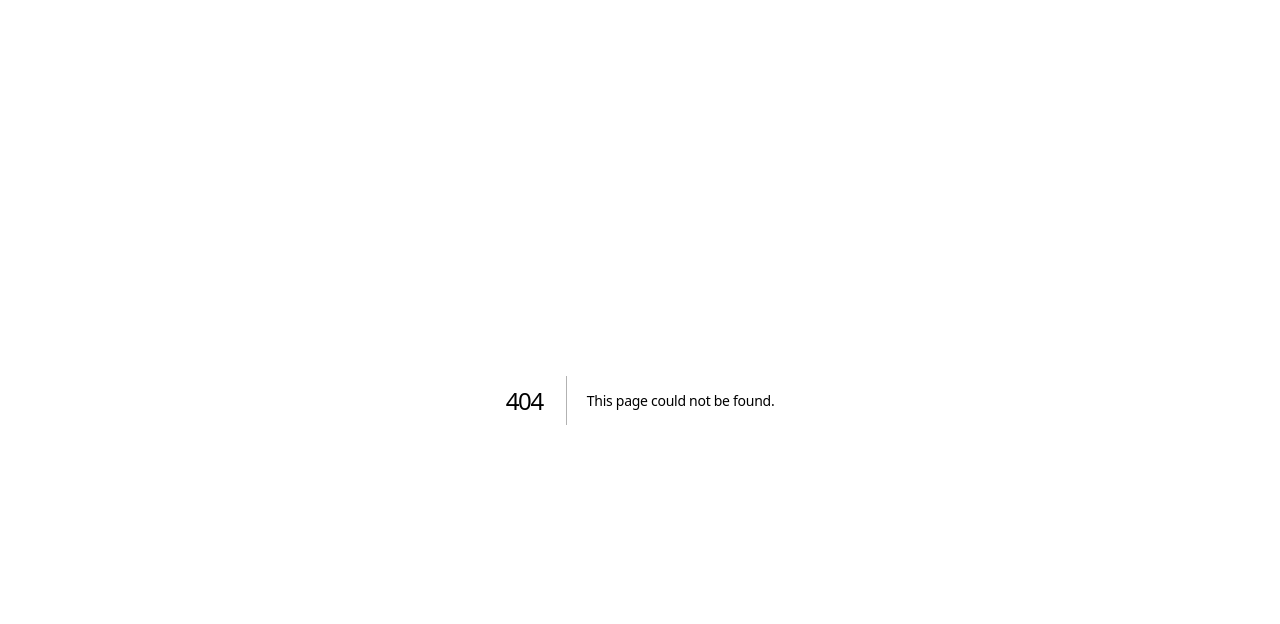
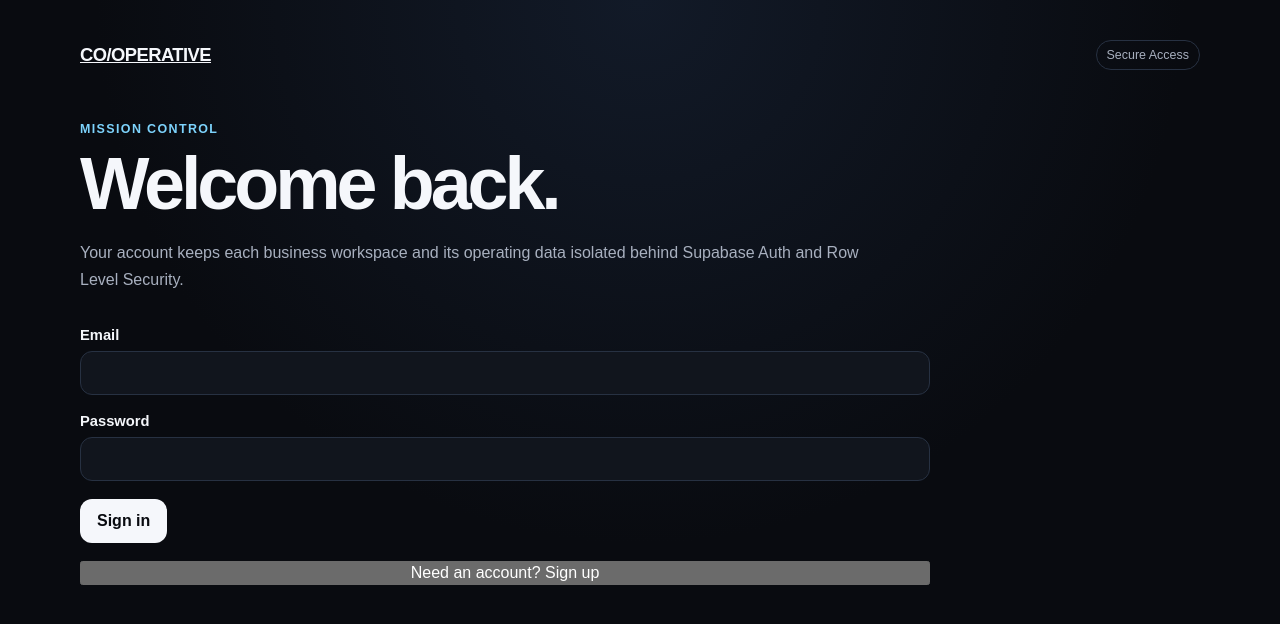
Before and after one commit to zanibethel/CoOperative, a Next.js app: page /login in a window 1280 px wide. Before the commit this address had no page. Shown: the top 624 px of the page. Built offline with nearby package versions, Linux system fonts and the light colour scheme.

Commit message:
Add CoOperative login and signup

```diff
--- /dev/null
+++ b/app/login/page.tsx
@@ -0,0 +1,92 @@
+"use client";
+
+import Link from "next/link";
+import { FormEvent, useState } from "react";
+import { useRouter } from "next/navigation";
+import { createClient } from "@/lib/supabase/client";
+
+export default function LoginPage() {
+  const router = useRouter();
+  const [mode, setMode] = useState<"login" | "signup">("login");
+  const [email, setEmail] = useState("");
+  const [password, setPassword] = useState("");
+  const [message, setMessage] = useState("");
+  const [loading, setLoading] = useState(false);
+
+  async function submit(event: FormEvent) {
+    event.preventDefault();
+    setLoading(true);
+    setMessage("");
+
+    const supabase = createClient();
+
+    if (mode === "login") {
+      const { error } = await supabase.auth.signInWithPassword({ email, password });
+      if (error) {
+        setMessage(error.message);
+        setLoading(false);
+        return;
+      }
+
+      router.push("/onboarding");
+      router.refresh();
+      return;
+    }
+
+    const { data, error } = await supabase.auth.signUp({
+      email,
+      password,
+      options: {
+        emailRedirectTo: `${window.location.origin}/auth/callback?next=/onboarding`,
+      },
+    });
+
+    if (error) {
+      setMessage(error.message);
+      setLoading(false);
+      return;
+    }
+
+    if (data.session) {
+      router.push("/onboarding");
+      router.refresh();
+      return;
+    }
+
+    setMessage("Account created. Check your email to confirm your account, then return here to sign in.");
+    setLoading(false);
+  }
+
+  return (
+    <main className="shell">
+      <nav className="nav">
+        <Link href="/" className="brand">CO/OPERATIVE</Link>
+        <div className="badge">Secure Access</div>
+      </nav>
+
+      <section className="hero compact-hero">
+        <div className="eyebrow">Mission Control</div>
+        <h1>{mode === "login" ? "Welcome back." : "Create your operator account."}</h1>
+        <p>Your account keeps each business workspace and its operating data isolated behind Supabase Auth and Row Level Security.</p>
+      </section>
+
+      <form className="form" onSubmit={submit}>
+        <div className="field">
+          <label>Email</label>
+          <input type="email" required autoComplete="email" value={email} onChange={(event) => setEmail(event.target.value)} />
+        </div>
+        <div className="field">
+          <label>Password</label>
+          <input type="password" required minLength={8} autoComplete={mode === "login" ? "current-password" : "new-password"} value={password} onChange={(event) => setPassword(event.target.value)} />
+        </div>
+        <button className="primary" disabled={loading}>
+          {loading ? "Working…" : mode === "login" ? "Sign in" : "Create account"}
+        </button>
+        {message ? <div className="error">{message}</div> : null}
+        <button type="button" className="secondary" onClick={() => { setMode(mode === "login" ? "signup" : "login"); setMessage(""); }}>
+          {mode === "login" ? "Need an account? Sign up" : "Already have an account? Sign in"}
+        </button>
+      </form>
+    </main>
+  );
+}
```
